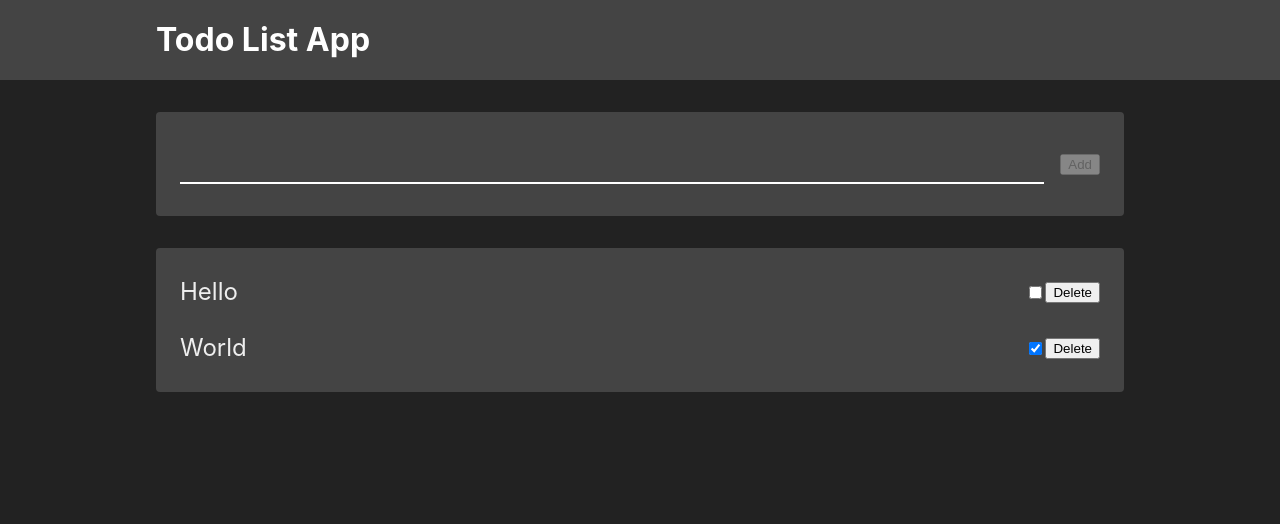
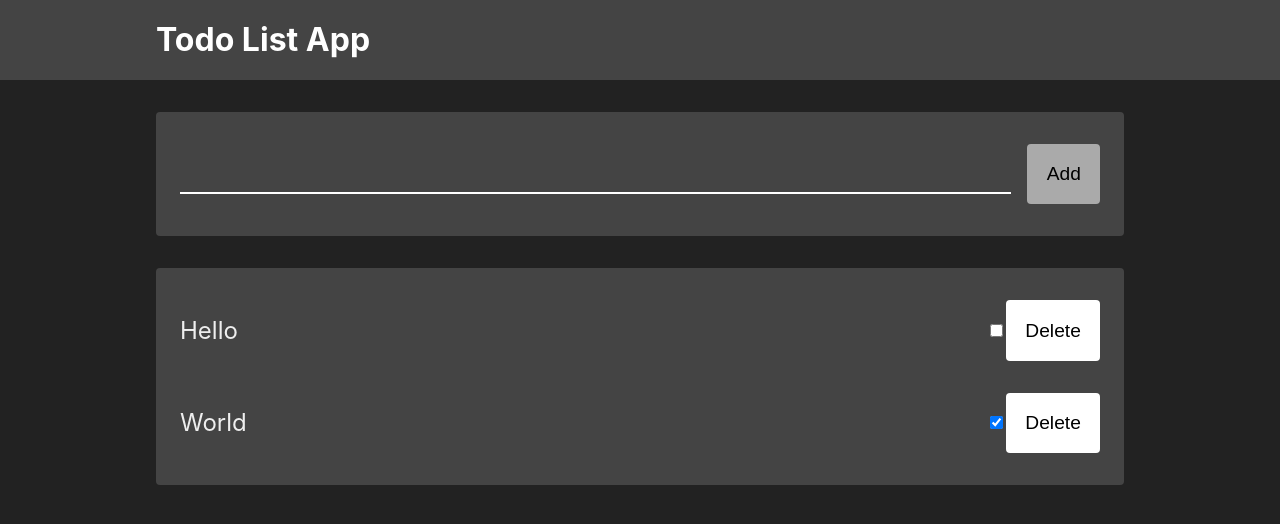
Before and after one commit to sabinmarcu/mindit-react-intro, a React (Vite) app: page / in a window 1280 px wide. Shown: the top 524 px of the page. Built offline with nearby package versions, Linux system fonts and the light colour scheme.

Commit message:
Button and Input styled

```diff
--- a/package.json
+++ b/package.json
@@ -10,6 +10,8 @@
     "preview": "vite preview"
   },
   "dependencies": {
+    "@emotion/react": "^11.10.5",
+    "@emotion/styled": "^11.10.5",
     "react": "^18.2.0",
     "react-dom": "^18.2.0"
   },
--- /dev/null
+++ b/src/components/style/Button.tsx
@@ -0,0 +1,18 @@
+import styled from '@emotion/styled';
+
+export const Button = styled.button`
+  border: none;
+  padding: 1.2rem;
+  border-radius: 4px;
+  background-color: #fff;
+  color: black;
+  font-size: 1.2rem;
+  cursor: pointer;
+  &[disabled] {
+    background-color: #aaa;
+    cursor: not-allowed;
+  }
+  &:hover:not([disabled]) {
+    background-color: #ccc;
+  }
+`;
--- /dev/null
+++ b/src/components/style/Input.tsx
@@ -0,0 +1,29 @@
+import styled from '@emotion/styled';
+
+interface InputProps {
+  valid?: boolean,
+  touched?: boolean;
+}
+
+export const Input = styled.input<InputProps>(
+  `
+    flex: 1;
+    background: transparent;
+    border-radius: 0;
+    border: none;
+    border-bottom: solid 2px white;
+    color: white;
+    outline: none;
+    font-size: 1.2rem;
+    padding: 0.5rem 0;
+  `,
+  ({ valid, touched }) => {
+    if (!touched) {
+      return 'border-color: white;';
+    }
+    if (valid) {
+      return 'border-color: green;';
+    }
+    return 'border-color: red;';
+  },
+);
--- a/src/components/todos/AddItem.module.css
+++ b/src/components/todos/AddItem.module.css
@@ -6,23 +6,3 @@
 .Button {
   margin-left: 1rem;
 }
-
-.Input {
-  flex: 1;
-  background: transparent;
-  border-radius: 0;
-  border: none;
-  border-bottom: solid 2px white;
-  color: white;
-  outline: none;
-  font-size: 1.2rem;
-  padding: 0.5rem 0;
-}
-
-.Valid {
-  border-color: green;
-}
-
-.Invalid {
-  border-color: red;
-}
--- a/src/components/todos/AddItem.tsx
+++ b/src/components/todos/AddItem.tsx
@@ -9,6 +9,12 @@ import {
 import {
   Card,
 } from '../layout/Card';
+import {
+  Button,
+} from '../style/Button';
+import {
+  Input,
+} from '../style/Input';
 import styles from './AddItem.module.css';
 import {
   useTodoAdd,
@@ -45,24 +51,21 @@ export const AddItem: FC = () => {
   return (
     <Card>
       <div className={styles.Wrapper}>
-        <input
+        <Input
           type="text"
-          className={[
-            styles.Input,
-            isTouched && (isValid ? styles.Valid : styles.Invalid),
-          ].filter(Boolean).join(' ')}
+          valid={isValid}
+          touched={isTouched}
           value={value}
           onChange={onChange}
         />
-        <button
+        <Button
           type="button"
           className={styles.Button}
           disabled={!isValid}
           onClick={onSubmit}
         >
           Add
-
-        </button>
+        </Button>
       </div>
       {isTouched && !isValid
         ? (
--- a/src/components/todos/DeleteItem.tsx
+++ b/src/components/todos/DeleteItem.tsx
@@ -1,6 +1,9 @@
 import {
   FC,
 } from 'react';
+import {
+  Button,
+} from '../style/Button';
 import {
   Todo,
   useTodoDelete,
@@ -15,6 +18,6 @@ export const DeleteItem: FC<DeleteItemProps> = ({
 }) => {
   const onDelete = useTodoDelete(id);
   return (
-    <button type="button" onClick={onDelete}>Delete</button>
+    <Button type="button" onClick={onDelete}>Delete</Button>
   );
 };
```
Also changed, not shown: 1 other file (tests, documents, lock files or other folders).
